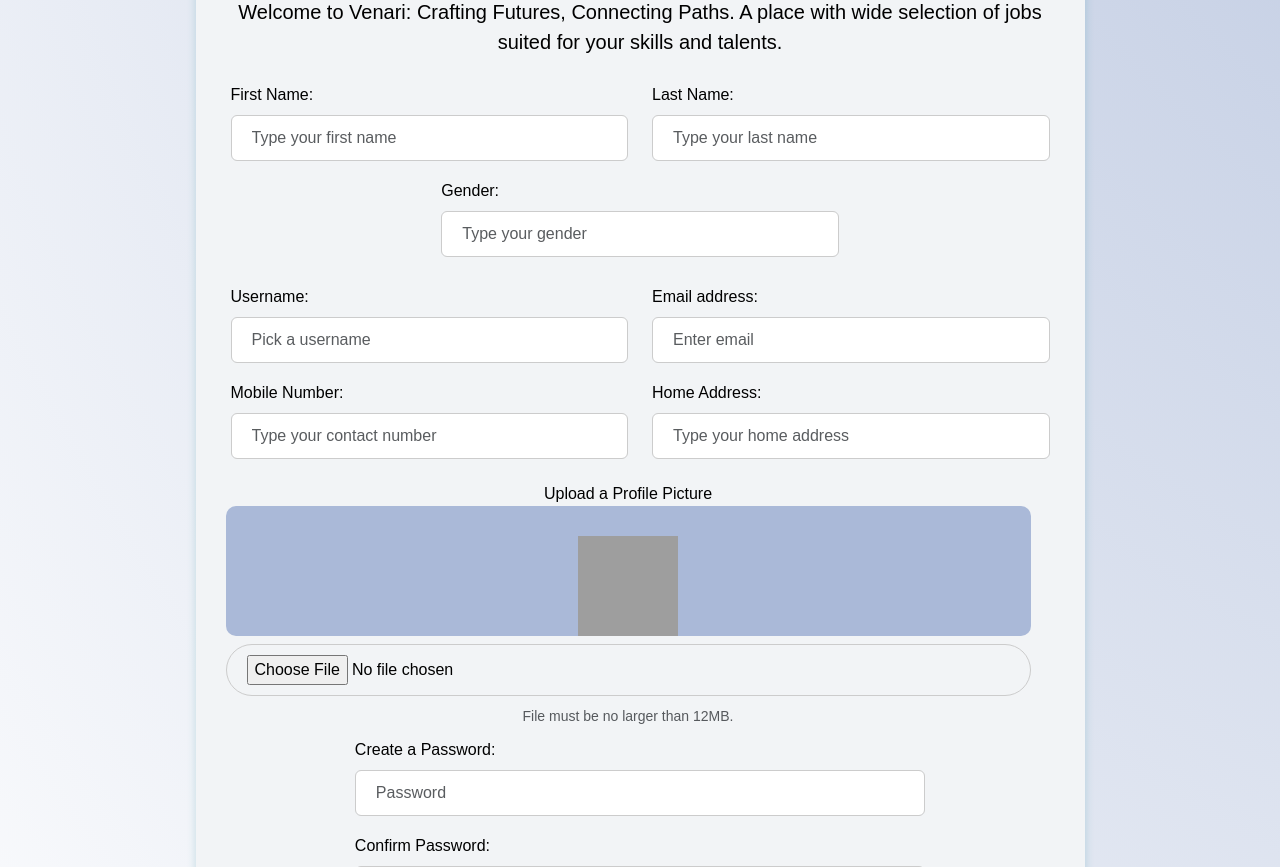
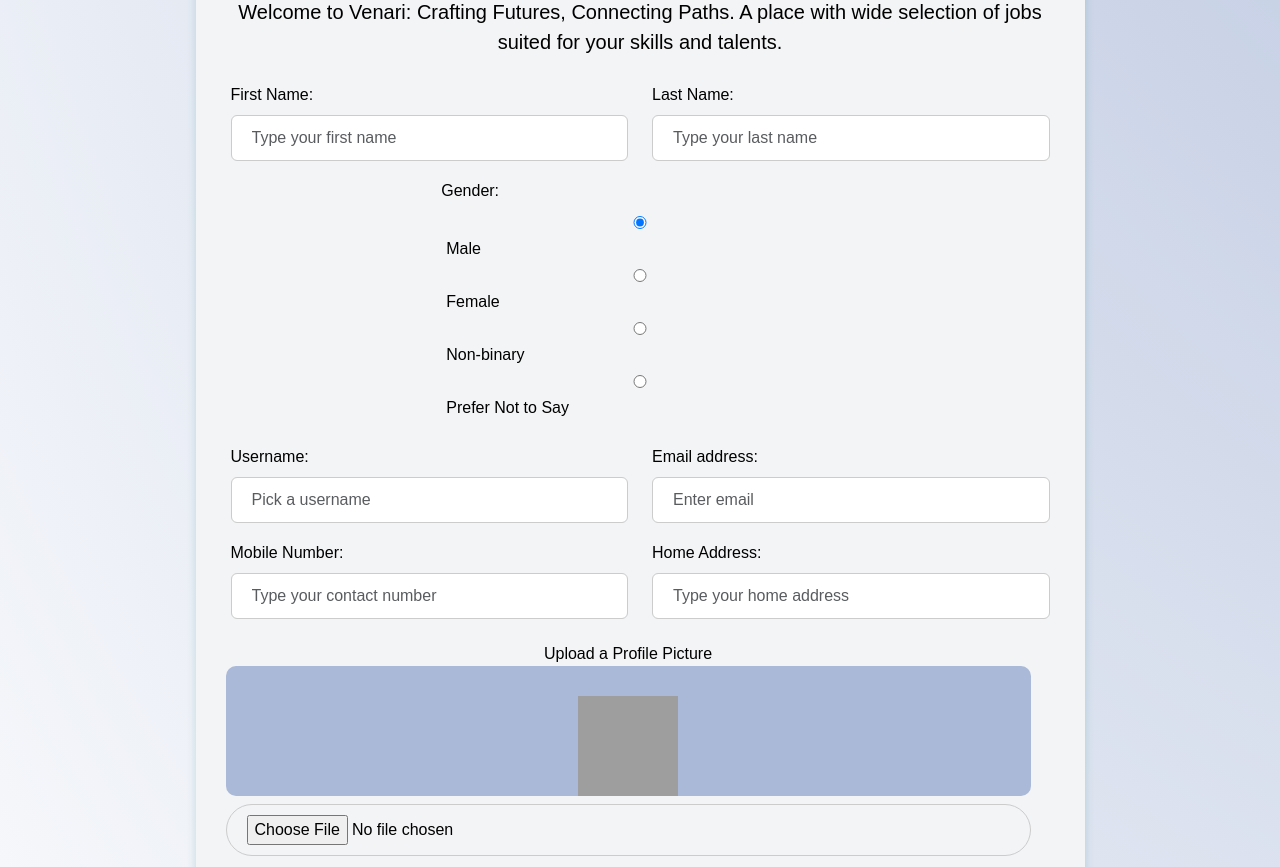
Before and after one commit to rykagene/django-project, a Django app: page /register-user/ in a window 1280 px wide. Shown: the part 131-998 px from the top of the page. Run offline with Django 4.2, Linux system fonts and the light colour scheme; some libraries are stand-ins or nearby versions; grey boxes are pictures that could not be loaded.

Commit message:
added gender in register-user.html

```diff
--- a/Venari_portal/venari/templates/register-user.html
+++ b/Venari_portal/venari/templates/register-user.html
@@ -43,16 +43,19 @@
               name = "last_name"
             />
           </div>
-          <div class="form-group gender col-lg-6">
-            <label for="lastName">Gender:</label>
-            <input
-              type="text"
-              class="form-control"
-              id="gender"
-              placeholder="Type your gender"
-              name = "gender"
-            />
-          </div>
+          <div class="form-group col-lg-6">
+            <label for="gender">Gender:</label>
+            <div class="switch-field">
+              <input type="radio" id="radio-one" name="switch-gender" value="yes" checked/>
+              <label for="radio-one">Male</label>
+              <input type="radio" id="radio-two" name="switch-gender" value="yes" />
+              <label for="radio-two">Female</label>
+              <input type="radio" id="radio-three" name="switch-gender" value="yes" />
+              <label for="radio-three">Non-binary</label>
+              <input type="radio" id="radio-four" name="switch-gender" value="yes" />
+              <label for="radio-four">Prefer Not to Say</label>
+            </div>
+            </div>
         </div>
         <div class="row">
           <div class="form-group col-lg-6">
```
